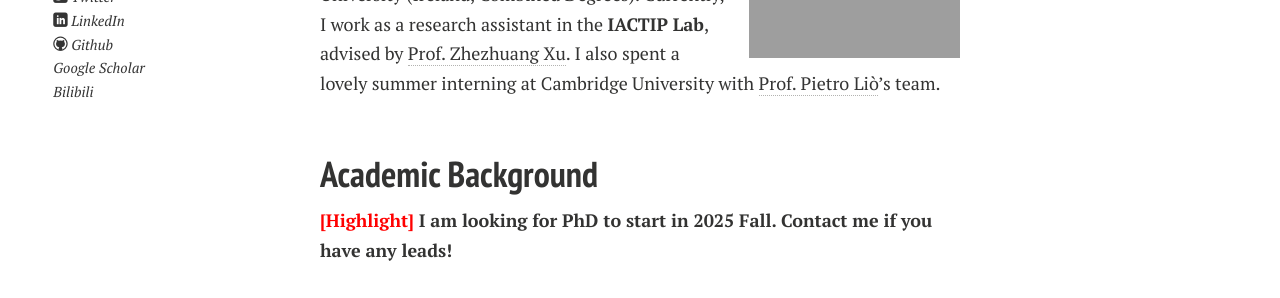
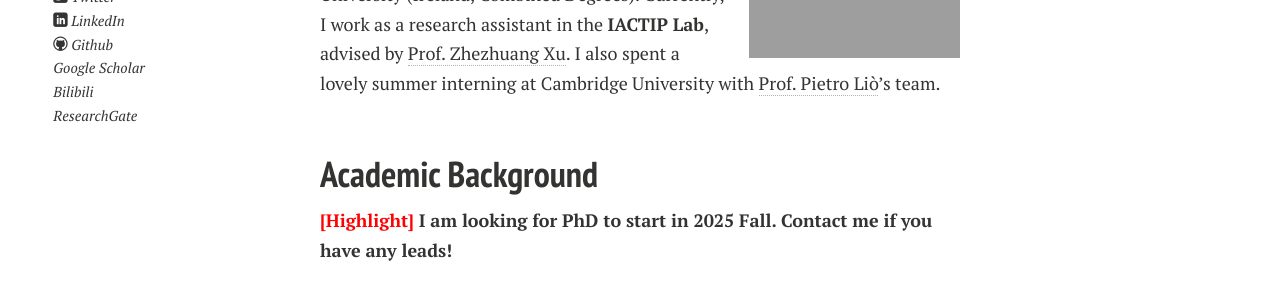
Before and after one commit to GuangLun2000/GuangLun2000.github.io, a Jekyll site: the page built from index.md, in a window 1280 px wide. Shown: the part 277-575 px from the top of the page. Built offline with Jekyll 4.4.1, drawn with Linux system fonts in a browser that asks for light colours; nearby versions of some CDN libraries; comment, search, counter and statistics services are not loaded; a style sheet for code colours, icons or effects is not loaded; our own code applies the rules of GitHub Pages for plain Markdown files.

Commit message:
add link

```diff
--- a/_config.yml
+++ b/_config.yml
@@ -17,6 +17,7 @@ owner:
   linkedin: hanlincai
   scholar: https://scholar.google.com/citations?user=8igSoWgAAAAJ
   bilibili: 594030035
+  researchgate: https://www.researchgate.net/profile/Hanlin-Cai
   # instagram: lancecai2002
   # lastfm:
   # tumblr:
--- a/_includes/author-bio.html
+++ b/_includes/author-bio.html
@@ -23,8 +23,8 @@
 
 {% if site.owner.scholar%}<p style="text-indent:0;"><a href="{{ site.owner.scholar}}"><i class="ai ai-google-scholar-square"></i> Google Scholar</a></p>{% endif %}
 
-{% if site.owner.bilibili %}<p style="text-indent:0;"><a href="https://space.bilibili.com//{{ site.owner.bilibili }}"><i class="video-camera"></i> Bilibili</a></p>{% endif %}
+{% if site.owner.bilibili %}<p style="text-indent:0;"><a href="https://space.bilibili.com//{{ site.owner.bilibili }}"><i class="fa fa-video-camera"></i> Bilibili</a></p>{% endif %}
 
-{% if site.owner.researchgate %}<p style="text-indent:0;"><a href="https://space.bilibili.com/{{ site.owner.bilibili }}"><i class="icon-video-camera"></i> ResearchGate</a></p>{% endif %}
+{% if site.owner.researchgate %}<p style="text-indent:0;"><a href="{{ site.owner.researchgate}}"><i class="fa fa-quote-right"></i> ResearchGate</a></p>{% endif %}
 
 <!-- Lastly modified by Hanlin CAI in 2023/10/15 -->
```
